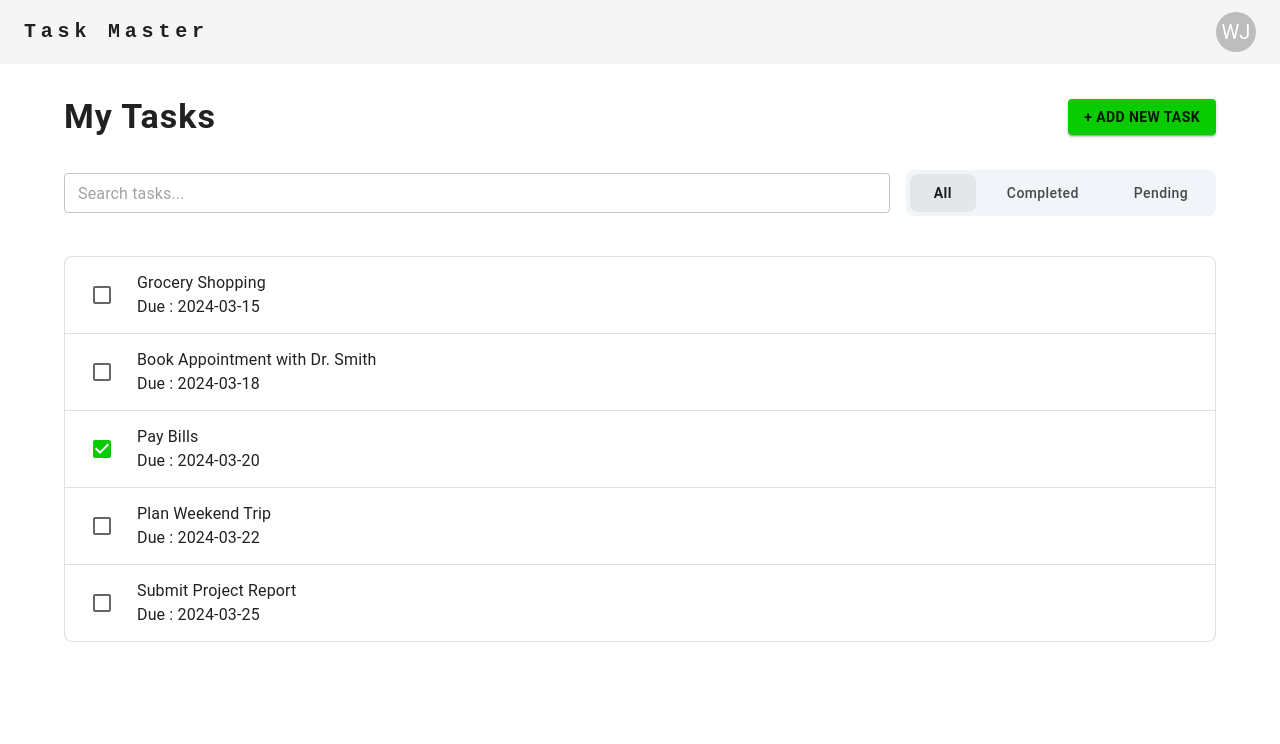
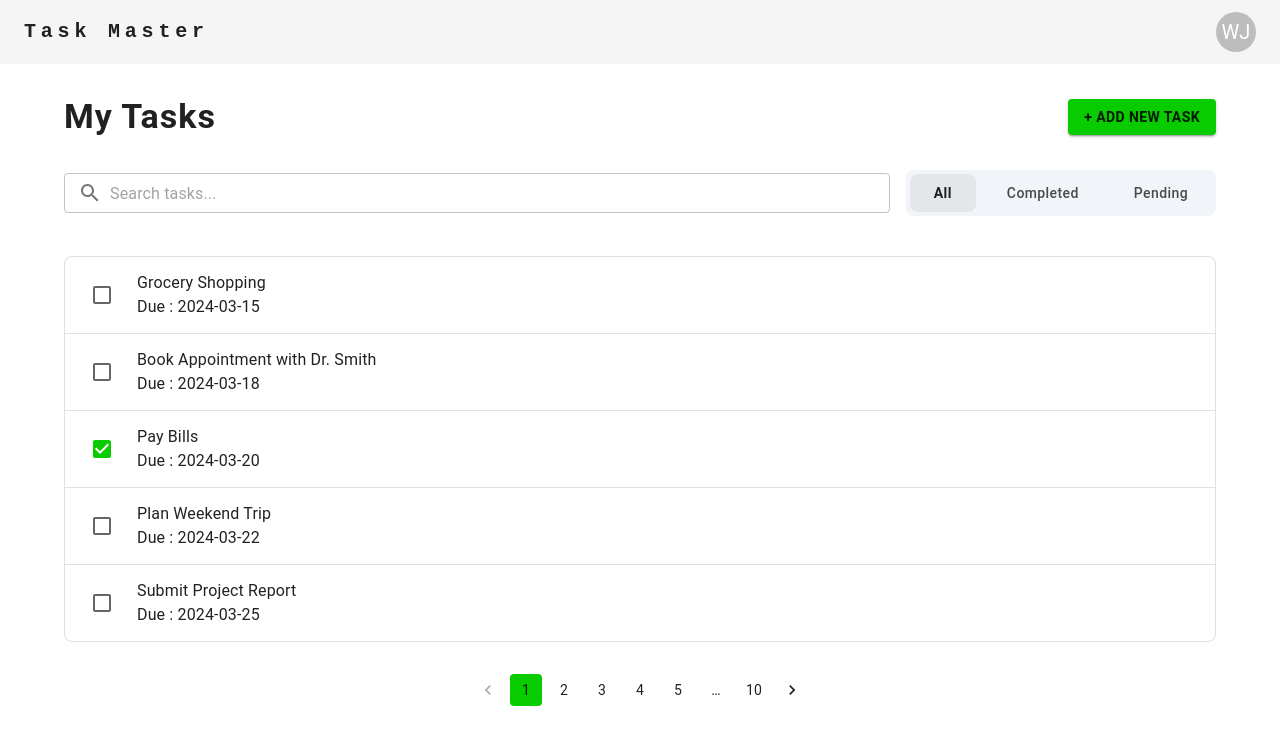
Before and after one commit to Jafarammer/task-master-fe, a React (Vite) app: page /my-task in a window 1280 px wide. Shown: the top 744 px of the page. Built offline with nearby package versions, Linux system fonts and the light colour scheme; some icons are missing.

Commit message:
add pagination in all task

```diff
--- a/src/pages/myTask/AllTask.tsx
+++ b/src/pages/myTask/AllTask.tsx
@@ -7,6 +7,8 @@ import {
   Checkbox,
   Typography,
   IconButton,
+  Stack,
+  Pagination,
 } from "@mui/material";
 import MoreVertIcon from "@mui/icons-material/MoreVert";
 import { getTaskItemSx } from "./styles";
@@ -78,6 +80,9 @@ const AllTask = () => {
           </ListItem>
         ))}
       </List>
+      <Stack direction={"row"} justifyContent={"center"} my={3}>
+        <Pagination count={10} shape="rounded" color="primary" />
+      </Stack>
     </React.Fragment>
   );
 };
--- a/src/pages/myTask/index.tsx
+++ b/src/pages/myTask/index.tsx
@@ -7,7 +7,9 @@ import {
   ToggleButtonGroup,
   ToggleButton,
   Box,
+  InputAdornment,
 } from "@mui/material";
+import { Search } from "@mui/icons-material";
 import { toggleGroupSx } from "./styles";
 import AllTask from "./AllTask";
 import CompletedTask from "./CompletedTask";
@@ -53,7 +55,18 @@ const MyTask = () => {
           width: "100%",
         }}
       >
-        <TextField placeholder="Search tasks..." size="small" fullWidth />
+        <TextField
+          placeholder="Search tasks..."
+          size="small"
+          fullWidth
+          InputProps={{
+            startAdornment: (
+              <InputAdornment position="start">
+                <Search />
+              </InputAdornment>
+            ),
+          }}
+        />
         <ToggleButtonGroup
           value={filter}
           exclusive
```
